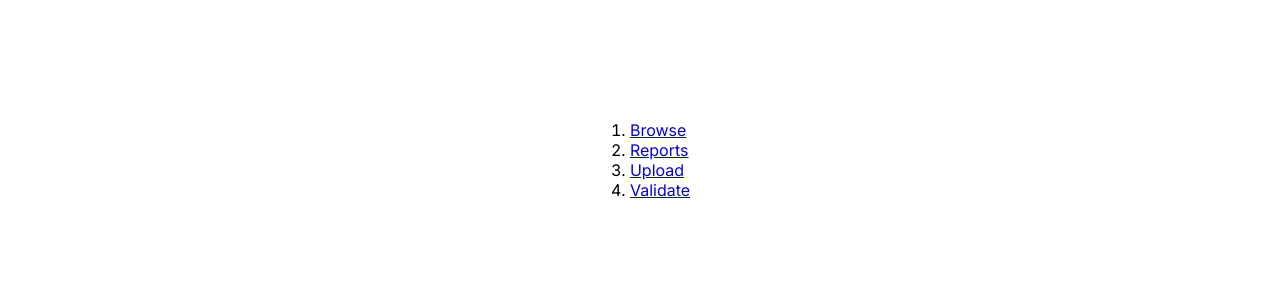
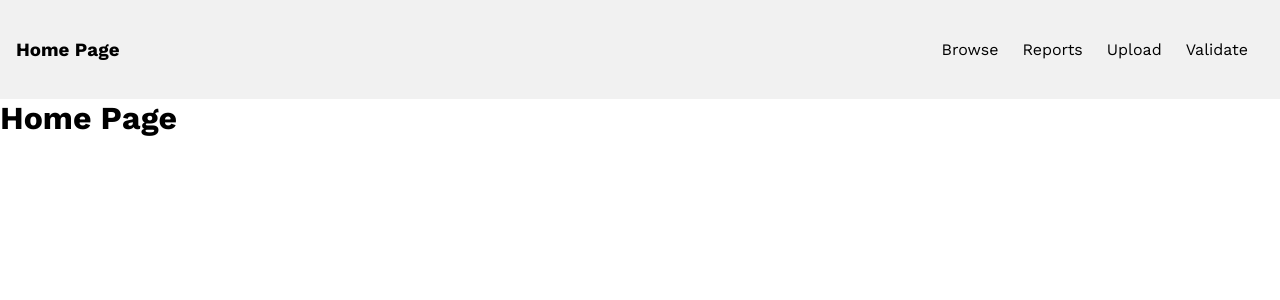
Before and after one commit to siddheshraze/react-nextjs-tinkering, a Next.js app in the folder forestgeo-webapp/: page / in a window 1280 px wide. Shown: the top 300 px of the page. Built offline with nearby package versions, Linux system fonts and the light colour scheme.

Commit message:
Basic nav bar implemented and added to root layout

```diff
--- a/forestgeo-webapp/src/app/browse/page.tsx
+++ b/forestgeo-webapp/src/app/browse/page.tsx
@@ -1,8 +1,5 @@
-import Link from "next/link";
-
 export default function Page() {
     return <>
-        <h1>Hello, Next.js!</h1>
-        <Link href={'/'}>Home</Link>
+        <h1>Browse page reached.</h1>
     </>
 }
--- a/forestgeo-webapp/src/app/globals.css
+++ b/forestgeo-webapp/src/app/globals.css
@@ -1,107 +1,95 @@
-/*:root {*/
-/*  --max-width: 1100px;*/
-/*  --border-radius: 12px;*/
-/*  --font-mono: ui-monospace, Menlo, Monaco, 'Cascadia Mono', 'Segoe UI Mono',*/
-/*    'Roboto Mono', 'Oxygen Mono', 'Ubuntu Monospace', 'Source Code Pro',*/
-/*    'Fira Mono', 'Droid Sans Mono', 'Courier New', monospace;*/
+@import url('https://fonts.googleapis.com/css2?family=Work+Sans:wght@400;500;700&display=swap');
+* {
+  margin: 0;
+  padding: 0;
+  outline: none;
+  box-sizing: border-box;
+  font-family: 'Work Sans', sans-serif;
+}
+a{
+  text-decoration: none;
+  color: inherit;
+}
+header{
+  position: sticky;
+  z-index: 30;
+  top: 0;
+}
+nav{
+  display: flex;
+  padding: 16px;
+  justify-content: space-between;
+  align-items: center;
+  background-color: #f1f1f1;
+}
+.nav__menu-bar{
+  display: flex;
+  flex-direction: column;
+  row-gap: 6px;
+  cursor: pointer;
+}
+.nav__menu-bar div{
+  width: 40px;
+  height: 4px;
+  background-color: black;
+  border-radius: 2px;
+}
+.nav__menu-list{
+  display: flex;
+  flex-direction: column;
+  position: fixed;
+  top: 60px;
+  width: 288px;
+  row-gap: 24px;
+  right: -288px;
+  padding: 24px 16px;
+  transition: all 0.2s;
+  min-height: calc(100vh - 60px);
+  background-color: #f1f1f1;
+}
+.nav__menu-list.active{
+  right: 0;
+}
+.nav__link{
+  font-size: 18px;
+  position: relative;
+  transition: all 0.2s;
+}
 
-/*  --foreground-rgb: 0, 0, 0;*/
-/*  --background-start-rgb: 214, 219, 220;*/
-/*  --background-end-rgb: 255, 255, 255;*/
+.nav__link:hover{
+ font-weight: bold;
+}
 
-/*  --primary-glow: conic-gradient(*/
-/*    from 180deg at 50% 50%,*/
-/*    #16abff33 0deg,*/
-/*    #0885ff33 55deg,*/
-/*    #54d6ff33 120deg,*/
-/*    #0071ff33 160deg,*/
-/*    transparent 360deg*/
-/*  );*/
-/*  --secondary-glow: radial-gradient(*/
-/*    rgba(255, 255, 255, 1),*/
-/*    rgba(255, 255, 255, 0)*/
-/*  );*/
+.center{
+  min-height: 600px;
+  display: flex;
+  justify-content: center;
+  align-items: center;
+}
+@media screen and (min-width: 768px) {
+  .nav__menu-bar{
+    display: none;
+  }
+  .nav__menu-list{
+    position: unset;
+    flex-direction: row;
+    min-height: fit-content;
+    width: fit-content;
+    column-gap: 24px;
+    align-items: center;
+  }
+  .nav__link::before{
+    content: '';
+    position: absolute;
+    width: 0%;
+    height: 6px;
+    bottom: -16px;
+    left: 0;
+    background-color: black;
+    transition: all 0.2s;
+  }
 
-/*  --tile-start-rgb: 239, 245, 249;*/
-/*  --tile-end-rgb: 228, 232, 233;*/
-/*  --tile-border: conic-gradient(*/
-/*    #00000080,*/
-/*    #00000040,*/
-/*    #00000030,*/
-/*    #00000020,*/
-/*    #00000010,*/
-/*    #00000010,*/
-/*    #00000080*/
-/*  );*/
-
-/*  --callout-rgb: 238, 240, 241;*/
-/*  --callout-border-rgb: 172, 175, 176;*/
-/*  --card-rgb: 180, 185, 188;*/
-/*  --card-border-rgb: 131, 134, 135;*/
-/*}*/
-
-/*@media (prefers-color-scheme: dark) {*/
-/*  :root {*/
-/*    --foreground-rgb: 255, 255, 255;*/
-/*    --background-start-rgb: 0, 0, 0;*/
-/*    --background-end-rgb: 0, 0, 0;*/
-
-/*    --primary-glow: radial-gradient(rgba(1, 65, 255, 0.4), rgba(1, 65, 255, 0));*/
-/*    --secondary-glow: linear-gradient(*/
-/*      to bottom right,*/
-/*      rgba(1, 65, 255, 0),*/
-/*      rgba(1, 65, 255, 0),*/
-/*      rgba(1, 65, 255, 0.3)*/
-/*    );*/
-
-/*    --tile-start-rgb: 2, 13, 46;*/
-/*    --tile-end-rgb: 2, 5, 19;*/
-/*    --tile-border: conic-gradient(*/
-/*      #ffffff80,*/
-/*      #ffffff40,*/
-/*      #ffffff30,*/
-/*      #ffffff20,*/
-/*      #ffffff10,*/
-/*      #ffffff10,*/
-/*      #ffffff80*/
-/*    );*/
-
-/*    --callout-rgb: 20, 20, 20;*/
-/*    --callout-border-rgb: 108, 108, 108;*/
-/*    --card-rgb: 100, 100, 100;*/
-/*    --card-border-rgb: 200, 200, 200;*/
-/*  }*/
-/*}*/
-
-/** {*/
-/*  box-sizing: border-box;*/
-/*  padding: 0;*/
-/*  margin: 0;*/
-/*}*/
-
-/*html,*/
-/*body {*/
-/*  max-width: 100vw;*/
-/*  overflow-x: hidden;*/
-/*}*/
-
-/*body {*/
-/*  color: rgb(var(--foreground-rgb));*/
-/*  background: linear-gradient(*/
-/*      to bottom,*/
-/*      transparent,*/
-/*      rgb(var(--background-end-rgb))*/
-/*    )*/
-/*    rgb(var(--background-start-rgb));*/
-/*}*/
-
-/*a {*/
-/*  color: inherit;*/
-/*  text-decoration: none;*/
-/*}*/
-
-/*@media (prefers-color-scheme: dark) {*/
-/*  html {*/
-/*    color-scheme: dark;*/
-/*  }*/
-/*}*/
+  .nav__link:hover:before{
+   width: 100%;
+  }
+}
--- a/forestgeo-webapp/src/app/layout.tsx
+++ b/forestgeo-webapp/src/app/layout.tsx
@@ -1,22 +1,28 @@
-import './globals.css'
-import type { Metadata } from 'next'
-import { Inter } from 'next/font/google'
+import "./globals.css";
+import type { Metadata } from "next";
+import { Inter } from "next/font/google";
+import NavBar from "@/components/navbar";
 
-const inter = Inter({ subsets: ['latin'] })
+const inter = Inter({ subsets: ["latin"] });
 
 export const metadata: Metadata = {
-  title: 'Create Next App',
-  description: 'Generated by create next app',
-}
+  title: "Create Next App",
+  description: "Generated by create next app",
+};
 
 export default function RootLayout({
   children,
 }: {
-  children: React.ReactNode
+  children: React.ReactNode;
 }) {
   return (
     <html lang="en">
-      <body className={inter.className}>{children}</body>
+      <body className={inter.className}>
+        <div>
+          <NavBar />
+        </div>
+        {children}
+      </body>
     </html>
-  )
+  );
 }
--- a/forestgeo-webapp/src/app/page.tsx
+++ b/forestgeo-webapp/src/app/page.tsx
@@ -1,17 +1,5 @@
-import Link from 'next/link'
-import styles from './page.module.css'
-
 export default function Home() {
   return (
-    <main className={styles.main}>
-      <div>
-        <ol>
-          <li><Link href={'/browse'}>Browse</Link></li>
-          <li><Link href={'/reports'}>Reports</Link></li>
-          <li><Link href={'/upload'}>Upload</Link></li>
-          <li><Link href={'/validate'}>Validate</Link></li>
-        </ol>
-      </div>
-    </main>
+    <h1>Home Page</h1>
   )
 }
--- a/forestgeo-webapp/src/app/reports/page.tsx
+++ b/forestgeo-webapp/src/app/reports/page.tsx
@@ -1,8 +1,5 @@
-import Link from "next/link";
-
 export default function Page() {
     return <>
-        <h1>Hello, Next.js!</h1>
-        <Link href={'/'}>Home</Link>
+        <h1>Reports page reached.</h1>
     </>
 }
--- a/forestgeo-webapp/src/app/upload/page.tsx
+++ b/forestgeo-webapp/src/app/upload/page.tsx
@@ -1,8 +1,5 @@
-import Link from "next/link";
-
 export default function Page() {
     return <>
-        <h1>Hello, Next.js!</h1>
-        <Link href={'/'}>Home</Link>
+        <h1>Upload page reached</h1>
     </>
 }
--- a/forestgeo-webapp/src/app/validate/page.tsx
+++ b/forestgeo-webapp/src/app/validate/page.tsx
@@ -1,8 +1,5 @@
-import Link from "next/link";
-
 export default function Page() {
     return <>
-        <h1>Hello, Next.js!</h1>
-        <Link href={'/'}>Home</Link>
+        <h1>Validate page reached</h1>
     </>
 }
--- /dev/null
+++ b/forestgeo-webapp/src/components/navbar.tsx
@@ -0,0 +1,49 @@
+"use client"
+import Link from "next/link";
+import React, { useState } from "react";
+import NavItem from "./navitem";
+
+const SITE_LIST = [
+  { text: "Browse", href: "/browse" },
+  { text: "Reports", href: "/reports" },
+  { text: "Upload", href: "/upload" },
+  { text: "Validate", href: "/validate" },
+];
+
+const NavBar = () => {
+  const [navActive, setNavActive] = useState(Boolean);
+  const [activeIdx, setActiveIdx] = useState(-1);
+
+  return (
+    <header>
+      <nav className={`nav`}>
+        <Link href={"/"}>
+          <h3>Home Page</h3>
+        </Link>
+        <div
+          onClick={() => setNavActive(!navActive)}
+          className={`nav__menu-bar`}
+        >
+          <div></div>
+          <div></div>
+          <div></div>
+        </div>
+        <div className={`${navActive ? "active" : ""} nav__menu-list`}>
+          {SITE_LIST.map((menu, idx) => (
+            <div
+              onClick={() => {
+                setActiveIdx(idx);
+                setNavActive(false);
+              }}
+              key={menu.text}
+            >
+              <NavItem active={activeIdx === idx} {...menu} />
+            </div>
+          ))}
+        </div>
+      </nav>
+    </header>
+  );
+};
+
+export default NavBar;
--- /dev/null
+++ b/forestgeo-webapp/src/components/navitem.tsx
@@ -0,0 +1,19 @@
+import Link from 'next/link';
+
+export interface NavProps {
+    text : string,
+    href : string,
+    active: Boolean
+}
+
+const NavItem = ({ text, href, active } : NavProps) => {
+    return (
+        <Link href={href} className={`nav__item ${
+            active ? "active" : ""
+        }`}>
+            {text}
+        </Link>
+    );
+};
+
+export default NavItem;
```
